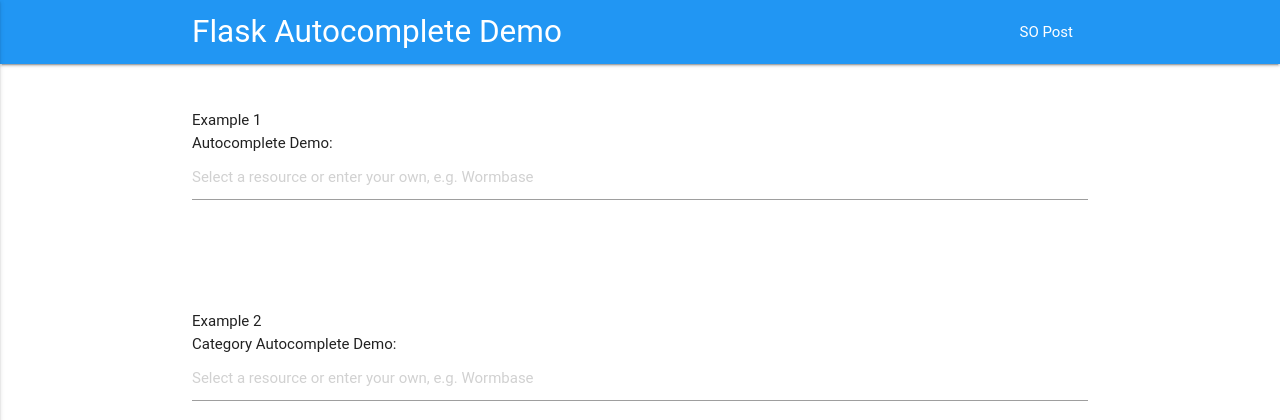
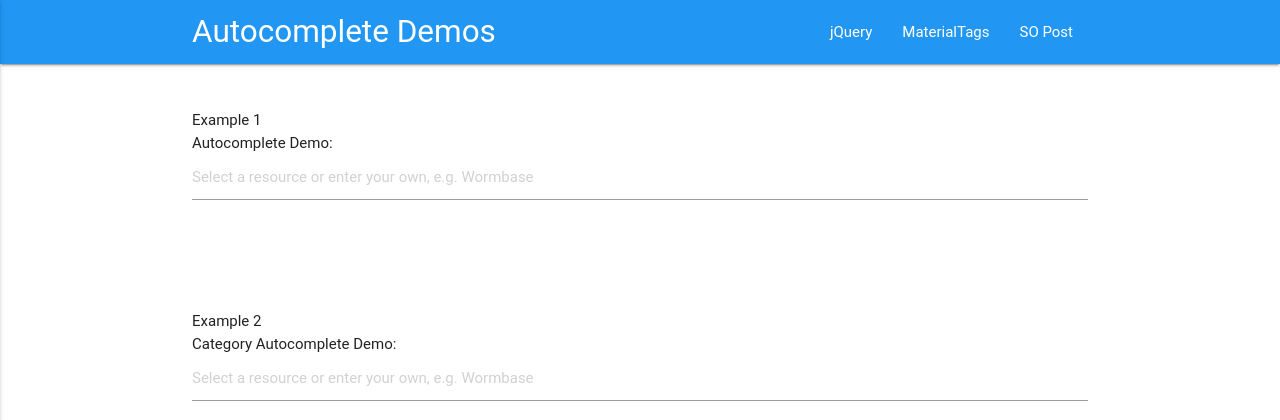
Before and after one commit to twhetzel/flask-jquery-autocomplete-demo, a Flask app: page / in a window 1280 px wide. Shown: the top 420 px of the page. Run offline with Flask 2, Linux system fonts and the light colour scheme; some libraries are stand-ins or nearby versions; some web fonts are replaced.

Commit message:
add links to autocomplete examples in header

```diff
--- a/templates/header.html
+++ b/templates/header.html
@@ -12,17 +12,22 @@ $(document).ready(function() {
 });
 </script>
 
-
+<div class="navbar-fixed">
 <nav class="blue" role="navigation">
   <div class="nav-wrapper container">
-  <a id="logo-container" href="#" class="brand-logo">Flask Autocomplete Demo</a>
+  <a id="logo-container" href="#" class="brand-logo">Autocomplete Demos</a>
     <ul class="right hide-on-med-and-down">
+      <li><a href="{{ url_for('jQueryExamples') }}">jQuery</a></li>
+      <li><a href="{{ url_for('typeaheadExamples') }}">MaterialTags</a></li>
       <li><a href="http://stackoverflow.com/questions/34704997/jquery-autocomplete-in-flask" target="_blank">SO Post</a></li>
     </ul>
 
     <ul id="nav-mobile" class="side-nav">
+      <li><a href="https://jqueryui.com/autocomplete/#categories" target="_blank">jQuery</a></li>
+      <li><a href="http://henrychavez.github.io/materialize-tags/examples/" target="_blank">MaterialTags</a></li>
       <li><a "href=http://stackoverflow.com/questions/34704997/jquery-autocomplete-in-flask" target="_blank">SO Post</a></li>
     </ul>
     <a href="#" data-activates="nav-mobile" class="button-collapse"><i class="material-icons">menu</i></a>
   </div>
 </nav>
+</div>
```
